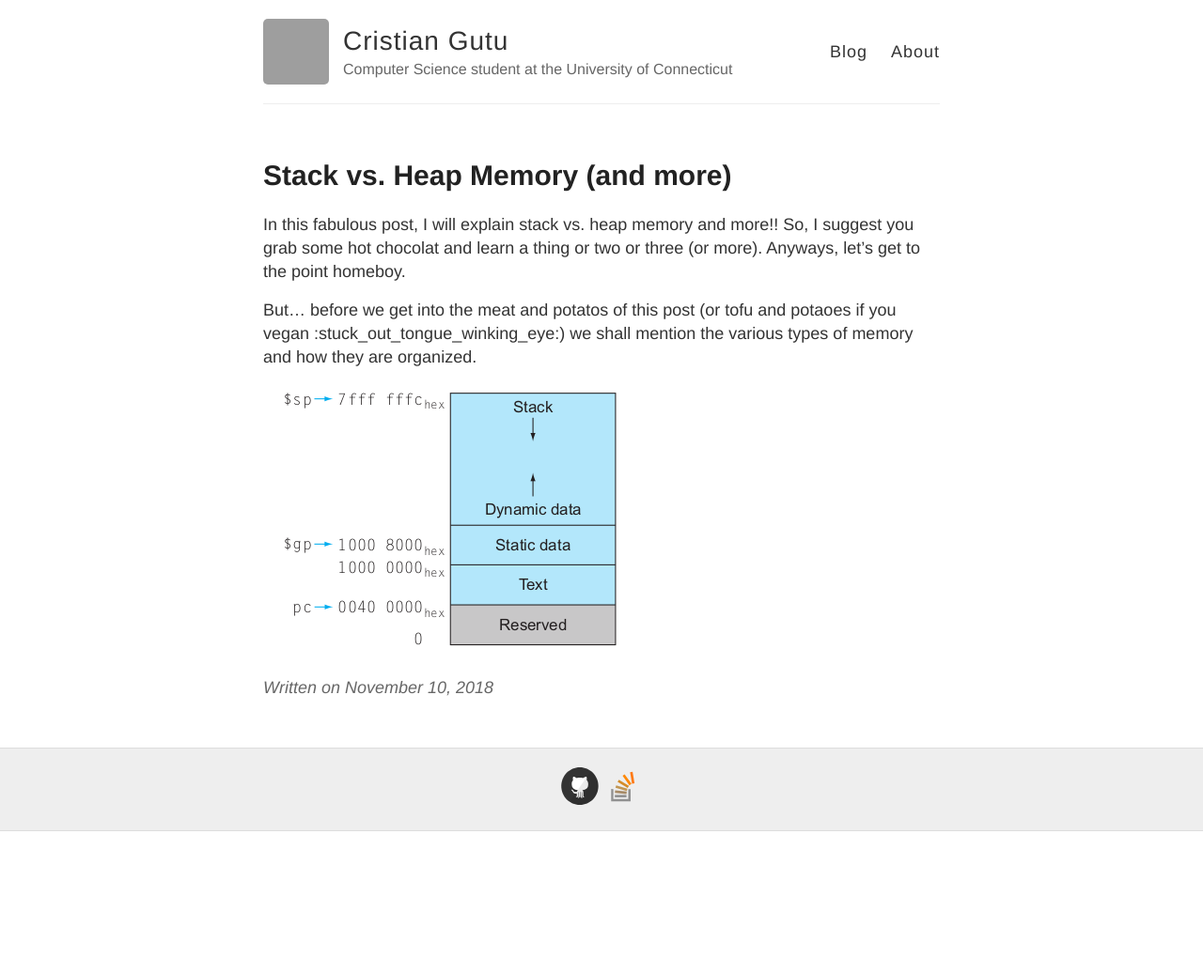
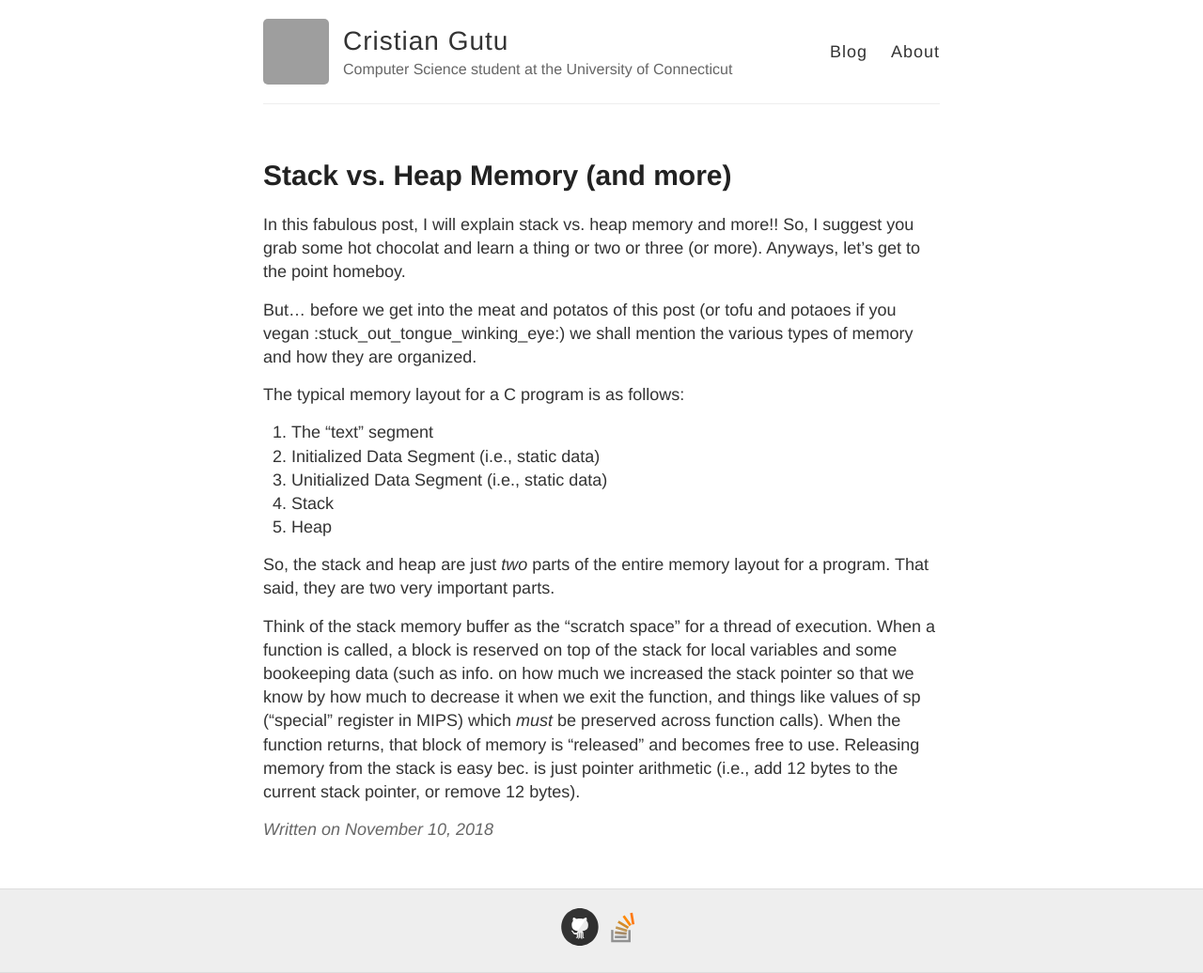
Before and after one commit to gutucristian/gutucristian.github.io, a Jekyll site: the page built from _posts/2018-11-10-Stack-vs-Heap-Memory.md, in a window 1280 px wide. Shown: the whole page at 94% size. Built offline with Jekyll 4.4.1, drawn with Linux system fonts in a browser that asks for light colours; before the commit the page ends 900 px from its top, so only the background shows below that; grey boxes are pictures that could not be loaded.

Commit message:
Update 2018-11-10-Stack-vs-Heap-Memory.md

```diff
--- a/_posts/2018-11-10-Stack-vs-Heap-Memory.md
+++ b/_posts/2018-11-10-Stack-vs-Heap-Memory.md
@@ -7,4 +7,13 @@ In this fabulous post, I will explain stack vs. heap memory and more!! So, I sug
 
 But... before we get into the meat and potatos of this post (or tofu and potaoes if you vegan :stuck_out_tongue_winking_eye:) we shall mention the various types of memory and how they are organized.
 
-![an image alt text]({{ site.baseurl }}/images/memoryLayout.png "an image title")
+The typical memory layout for a C program is as follows:
+1. The "text" segment
+2. Initialized Data Segment (i.e., static data)
+3. Unitialized Data Segment (i.e., static data)
+4. Stack
+5. Heap
+
+So, the stack and heap are just _two_ parts of the entire memory layout for a program. That said, they are two very important parts.
+
+Think of the stack memory buffer as the "scratch space" for a thread of execution. When a function is called, a block is reserved on top of the stack for local variables and some bookeeping data (such as info. on how much we increased the stack pointer so that we know by how much to decrease it when we exit the function, and things like values of sp ("special" register in MIPS) which *must* be preserved across function calls). When the function returns, that block of memory is "released" and becomes free to use. Releasing memory from the stack is easy bec. is just pointer arithmetic (i.e., add 12 bytes to the current stack pointer, or remove 12 bytes).
```
